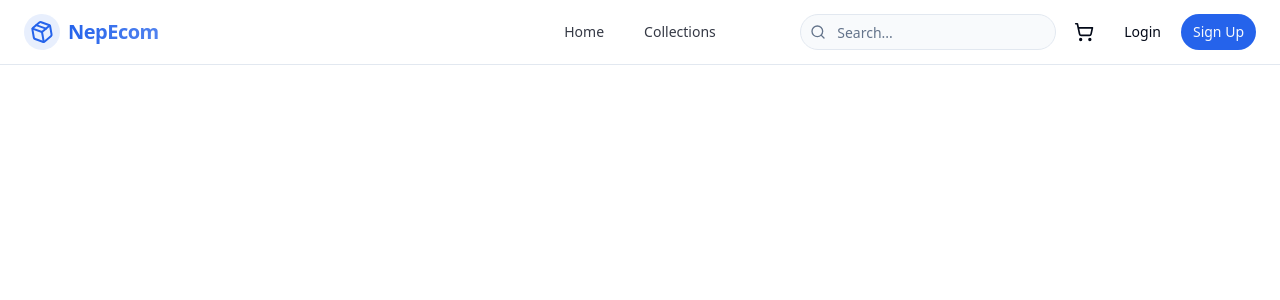
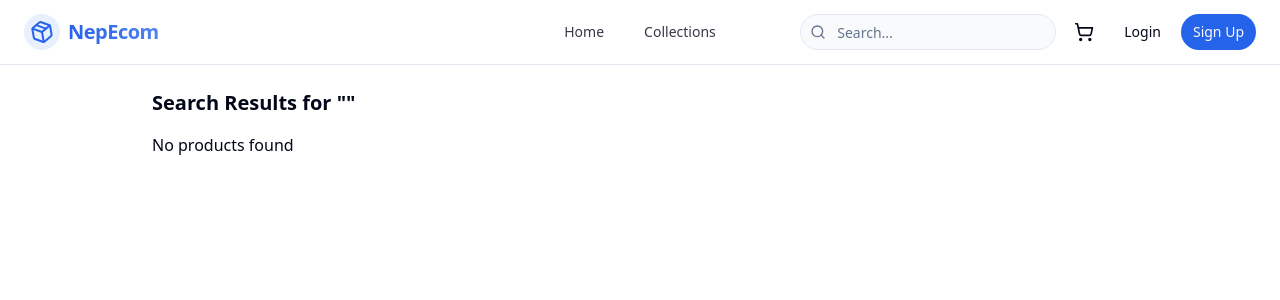
Before and after one commit to RGH-CODE/nepecom, a React (Vite) app: page /search in a window 1280 px wide. Shown: the top 300 px of the page. Built offline with nearby package versions, Linux system fonts and the light colour scheme.

Commit message:
search api is integrated successfully

```diff
--- a/src/App.jsx
+++ b/src/App.jsx
@@ -7,6 +7,7 @@ import OrdersPage from "./components/Orders";
 import Collections from "./pages/collections"
 import { CartCards } from "./components/CartCards";
 import SignUp from "./pages/Signup"
+import SearchPage from "./pages/SearchPage";
 export default function App() {
   return (
     <>
@@ -20,6 +21,7 @@ export default function App() {
         <Route path="/collections" element={<Collections />} />
         <Route path="/carts" element={<CartCards />} />
         <Route path="/signup" element={<SignUp />} />
+        <Route path="/search" element={<SearchPage />} />
       </Routes>
     </>
   );
--- a/src/api/products.js
+++ b/src/api/products.js
@@ -1,13 +1,24 @@
-// api/products.js
-import api from './axios';
+import api from "./axios";
 
-export const fetchProducts = async (collectionId = null) => {
-  const url = collectionId
-    ? `store/products/?collection_id=${collectionId}`
-    : 'store/products/';
+export const fetchProducts = async (
+  collectionId = null,
+  search = ""
+) => {
+  const params = new URLSearchParams();
+
+  if (collectionId) {
+    params.append("collection_id", collectionId);
+  }
+
+  if (search) {
+    params.append("search", search);
+  }
+
+  const url = `store/products/?${params.toString()}`;
+
+  console.log(url); // debug
 
   const res = await api.get(url);
 
-  // handle paginated or direct response
   return res.data.results || res.data;
 };
--- a/src/components/Navbar.jsx
+++ b/src/components/Navbar.jsx
@@ -1,16 +1,35 @@
-import { Link } from "react-router-dom";
+import { Link,useNavigate } from "react-router-dom";
 import { ShoppingCart, User, Search, Menu, X, Package } from "lucide-react";
-import { useState } from "react";
+import { useState,useEffect } from "react";
 import { motion, AnimatePresence } from "framer-motion";
 import { Button } from "./ui/button";
 import { Input } from "./ui/input";
 import { IsAuthenticated } from "../utils/authentication";
 
 export default function Navbar() {
+  const navigate = useNavigate();
   const isLoggedIn = !!localStorage.getItem("access");
   const username = localStorage.getItem("username") || "User";
   const [isMobileMenuOpen, setIsMobileMenuOpen] = useState(false);
   const [showSearch, setShowSearch] = useState(false);
+
+  const [search,setSearch]=useState("");
+  const [debouncedSearch,setDebouncedSearch]=useState("");
+
+
+  useEffect(()=>{
+    const timer=setTimeout(()=>{
+      setDebouncedSearch(search);
+    },400);
+
+    return ()=>clearTimeout(timer);
+  },[search]);
+
+const handleSearch = (e) => {
+  if (e.key === "Enter") {
+    navigate(`/search?q=${search}`);
+  }
+};
 
   <button
   className="p-2 md:hidden"
@@ -55,6 +74,9 @@ export default function Navbar() {
   <Input
     type="search"
     placeholder="Search..."
+    value={search}
+    onChange={(e)=>setSearch(e.target.value)}
+    onKeyDown={handleSearch}
     className="w-full pl-9 h-9 bg-muted/50 rounded-full"
   />
 </div>
@@ -124,6 +146,9 @@ export default function Navbar() {
           autoFocus
           type="search"
           placeholder="Search products..."
+           value={search}
+          onChange={(e)=>setSearch(e.target.value)}
+          onKeyDown={handleSearch}
           className="flex-1 h-10 rounded-full"
         />
         <button onClick={() => setShowSearch(false)}>
--- /dev/null
+++ b/src/pages/SearchPage.jsx
@@ -0,0 +1,33 @@
+import { useSearchParams } from "react-router-dom";
+import { useQuery } from "@tanstack/react-query";
+import { fetchProducts } from "../api/products";
+import ProductCard from "../components/ProductCard"
+export default function SearchPage() {
+  const [params] = useSearchParams();
+  const query = params.get("q") || "";
+
+  const { data: products = [],isLoading } = useQuery({
+  queryKey: ["search", query],
+  queryFn: () => fetchProducts(null, query),
+  enabled: !!query,
+});
+  return (
+    <div className="p-6 max-w-5xl mx-auto">
+      <h1 className="text-xl font-bold mb-4">
+        Search Results for "{query}"
+      </h1>
+
+      {isLoading ? (
+        <p>Loading...</p>
+      ) : products.length === 0 ? (
+        <p>No products found</p>
+      ) : (
+        <div className="grid grid-cols-2 sm:grid-cols-3 gap-4">
+  {products.map((product) => (
+    <ProductCard key={product.id} product={product} />
+  ))}
+</div>
+      )}
+    </div>
+  );
+}
```
